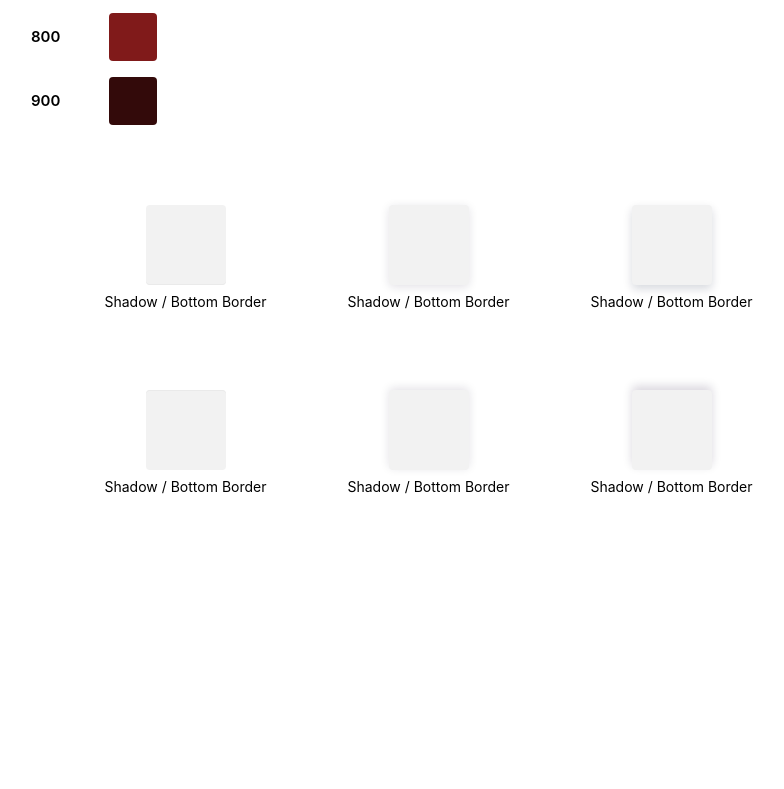
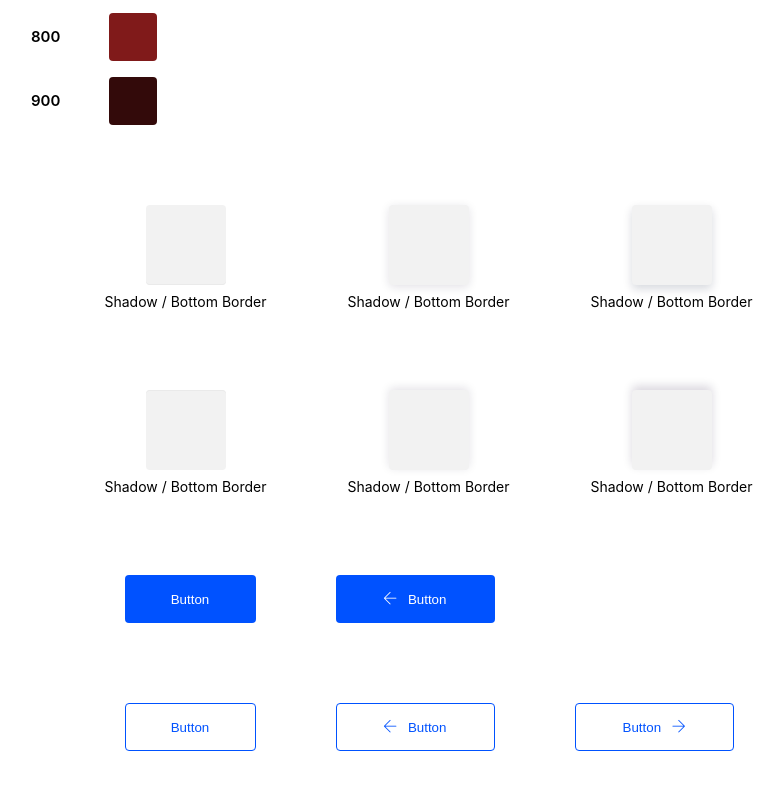
Before and after one commit to vvluchka/uikit, a plain HTML site: page index.html in a window 1280 px wide. Shown: the part 3447-4236 px from the top of the page, without its empty margins (211-995 px from the left). Before the commit the page ends 4102 px from the top, so only its background shows below. Drawn offline with Linux system fonts and the light colour scheme; a web font is replaced by a local one.

Commit message:
added icon font and buttons component

```diff
--- /dev/null
+++ b/iconfont.css
@@ -0,0 +1,42 @@
+@font-face {
+  font-family: 'icons';
+  src:  url('iconfonts/icons.eot?oz35mg');
+  src:  url('iconfonts/icons.eot?oz35mg#iefix') format('embedded-opentype'),
+    url('iconfonts/icons.ttf?oz35mg') format('truetype'),
+    url('iconfonts/icons.woff?oz35mg') format('woff'),
+    url('iconfonts/icons.svg?oz35mg#icons') format('svg');
+  font-weight: normal;
+  font-style: normal;
+  font-display: block;
+}
+
+[class^="icon-"]::before, [class*=" icon-"]::before {
+  /* use !important to prevent issues with browser extensions that change fonts */
+  font-family: 'icons' !important;
+  speak: never;
+  font-style: normal;
+  font-weight: normal;
+  font-variant: normal;
+  text-transform: none;
+  line-height: 1;
+
+  /* Better Font Rendering =========== */
+  -webkit-font-smoothing: antialiased;
+  -moz-osx-font-smoothing: grayscale;
+}
+
+.icon-calendar:before {
+  content: "\e900";
+}
+.icon-arrow-left:before {
+  content: "\e901";
+}
+.icon-arrow-right:before {
+  content: "\e902";
+}
+.icon-hide-password:before {
+  content: "\e903";
+}
+.icon-user:before {
+  content: "\e904";
+}
--- a/index.html
+++ b/index.html
@@ -5,6 +5,7 @@
 
   <link rel="stylesheet" href="style.css">
   <link rel="stylesheet" href="reset.css">
+  <link rel="stylesheet" href="iconfont.css">
 
 </head>
 
@@ -437,12 +438,44 @@
     <!-- Shadows ends here -->
 
 
-    <div></div>
-    <div></div>
-    <div></div>
-    <div></div>
-    <div></div>
-    <div></div>
+    <!-- Buttons starts here -->
+    <div class="buttons-container">
+
+      <button class="button-primary button-reset">
+        <p>Button</p>
+      </button>
+
+      <button class="button-left-icon button-primary button-reset">
+        <p class="icon-arrow-left"></p>
+        <p>Button</p>
+      </button>
+
+      <button class="empty button-reset">
+
+      </button>
+
+      <button class="button-ghost button-reset">
+        <p>Button</p>
+      </button>
+
+      <button class=" button-ghost-arrow button-ghost button-reset">
+        <p class="icon-arrow-left"></p>
+        <p>Button</p>
+      </button>
+      <button class=" button-ghost-arrow button-ghost button-reset">
+        <p>Button</p>
+        <p class="icon-arrow-right"></p>
+
+      </button>
+
+    </div>
+    <!-- Buttons ends here -->
+
+
+    <!-- Inputs starts here -->
+
+    <!-- Inputs ends here -->
+
   </main>
 
 </body>
--- a/style.css
+++ b/style.css
@@ -2,6 +2,10 @@
   font-family: SF;
   src: url(fonts/SF-Pro-Text-Medium.otf);
 }
+@import url("https://fonts.googleapis.com/css2?family=Inter:wght@300;400;500;600&display=swap");
+
+
+
 
 :root {
   --blue: #0052ff;
@@ -400,21 +404,91 @@ h6 {
   line-height: 17px;
 }
 
-.shadow-bottom-border{
-  box-shadow: inset 0px -1px 0px #EAEAEA;
+.shadow-bottom-border {
+  box-shadow: inset 0px -1px 0px #eaeaea;
 }
-.shadow-bottom-level-1{
+.shadow-bottom-level-1 {
   box-shadow: 0px 2px 10px rgba(25, 1, 52, 0.12);
 }
-.shadow-bottom-level-2{
+.shadow-bottom-level-2 {
   box-shadow: 0px 4px 10px rgba(1, 21, 52, 0.16);
 }
-.shadow-top-border{
-  box-shadow: inset 0px 1px 0px #EAEAEA;
+.shadow-top-border {
+  box-shadow: inset 0px 1px 0px #eaeaea;
 }
-.shadow-top-level-1{
+.shadow-top-level-1 {
   box-shadow: 0px -2px 10px rgba(25, 1, 52, 0.12);
 }
-.shadow-top-level-2{
+.shadow-top-level-2 {
   box-shadow: 0px -4px 10px rgba(25, 1, 52, 0.16);
 }
+
+.buttons-container {
+  display: grid;
+  grid-template-columns: 131px 159px 159px;
+  grid-template-rows: 48px 48px;
+  gap: 80px;
+  margin: auto;
+  font-family: "Inter";
+  font-weight: 400;
+  font-size: 16px;
+  line-height: 24px;
+}
+.button-reset {
+  border: none;
+  border-radius: 4px;
+  transition: 0.7s;
+  display: flex;
+  justify-content: center;
+  align-items: center;
+  gap: 11px;
+}
+
+.button-primary {
+  background-color: var(--blue);
+  color: #ffffff;
+}
+.button-primary:hover {
+  background-color: #4d86ff;
+  cursor: pointer;
+  transition: 0.3s;
+  filter: drop-shadow(0px 4px 10px rgba(1, 21, 52, 0.16));
+}
+.button-primary:active {
+  background: #80a9ff;
+}
+.button-primary:focus {
+  background: rgba(0, 82, 255, 0.08);
+  color: #80a9ff;
+}
+
+.empty {
+  background-color: #ffffff;
+}
+.button-ghost {
+  background-color: #ffffff;
+  color: #0052ff;
+  border: 1px solid #0052ff;
+}
+.button-ghost:hover{
+  background-color: #E6EEFF;
+  cursor: pointer;
+  filter: drop-shadow(0px 4px 10px rgba(1, 21, 52, 0.16));
+  transition: 0.3s;
+}
+.button-ghost:active {
+  background: #ffffff;
+  border: 1px solid #0039B3;
+  color: #0039B3;
+}
+.button-ghost:focus {
+  border: 1px solid #B3CBFF;
+  color: #B3CBFF;
+}
+.button-ghost-arrow{
+  transition: 0.7s;
+}
+.button-ghost-arrow:hover{
+  border:none;
+  transition: 0.3s;
+}
```
Also changed, not shown: iconfonts/icons.svg (added), iconfonts/icons.ttf (added), iconfonts/icons.woff (added), images/arrow-left.svg (added), images/arrow-right.svg (added), images/calendar.svg (added), images/hide-password.svg (added), images/user.svg (added), 1 other file.
